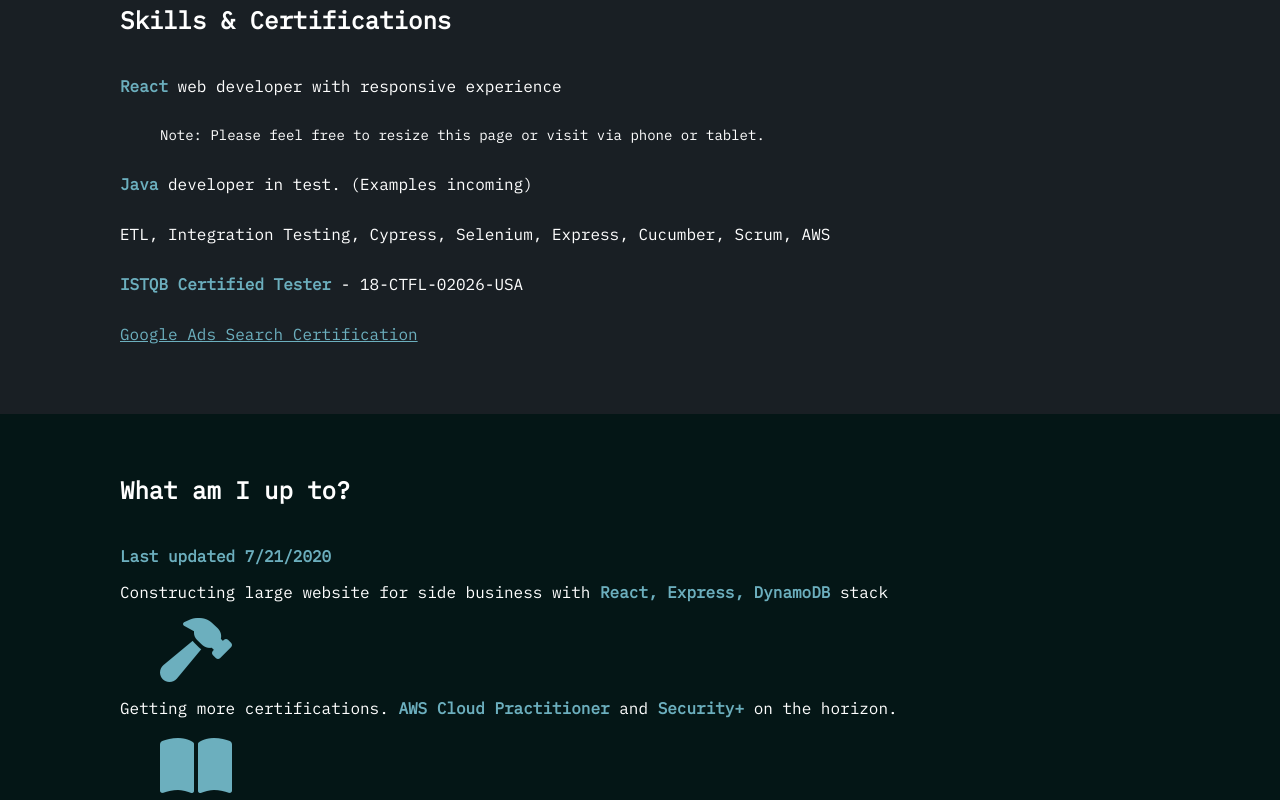
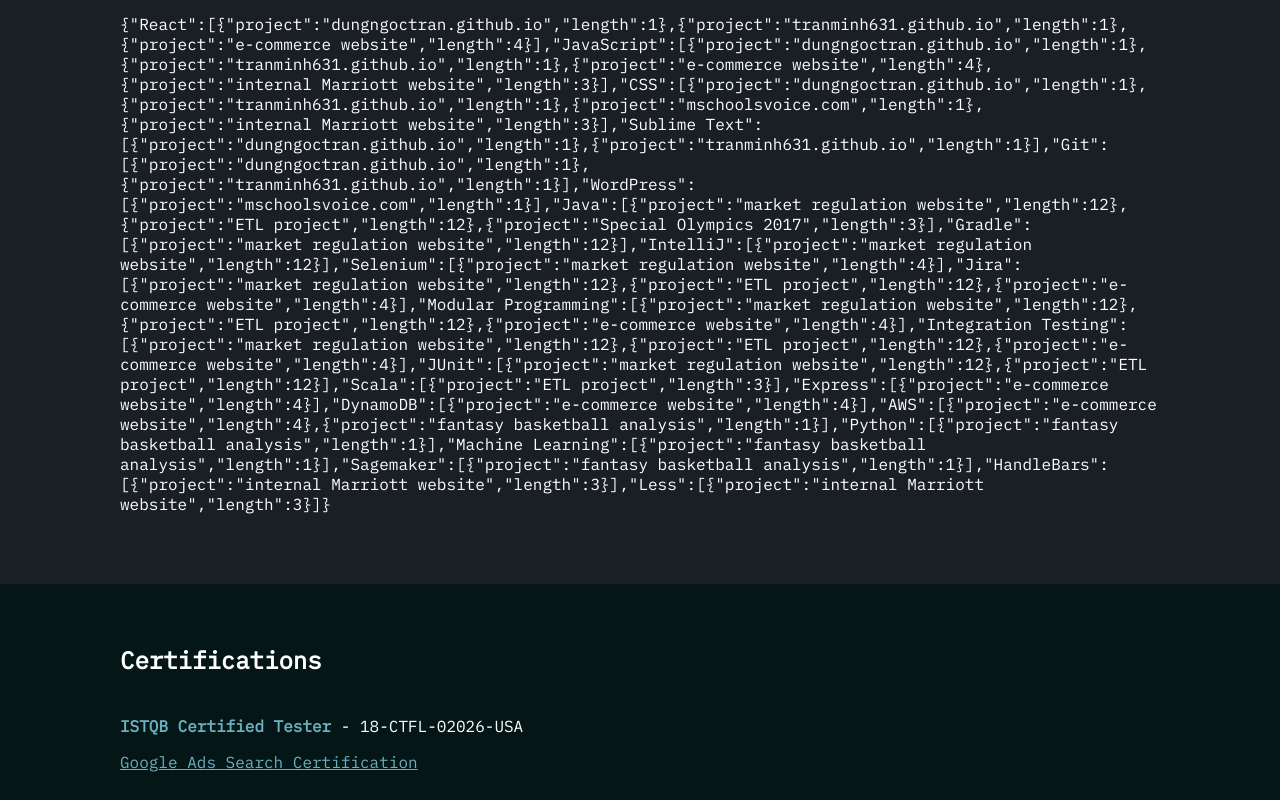
Before and after one commit to tranminh631/tranminh631.github.io, a React (Create React App) app: page / in a window 1280 px wide. Shown: the part 860-1660 px from the top of the page. Built offline with nearby package versions, Linux system fonts and the light colour scheme; the HTML template or start-up script is replaced by a standard one.

Commit message:
project historical data

```diff
--- a/src/App.js
+++ b/src/App.js
@@ -6,6 +6,7 @@
 import Skills from './Skills';
 import Contact from './Contact';
 import Blog from './Blog';
+import Certifications from './Certifications';
 
 function App() {
   return (
@@ -16,6 +17,7 @@
       <Welcome />
       <Bio />
       <Skills />
+      <Certifications />
       <Blog />
       <Contact />
     </div>
--- a/src/Bio.js
+++ b/src/Bio.js
@@ -1,5 +1,5 @@
 import React from 'react';
-import Profile from './Profile Pic.png'
+import Profile from './resources/Profile Pic.png'
 import './Bio.css'
 
 function Bio() {
--- /dev/null
+++ b/src/Certifications.js
@@ -0,0 +1,15 @@
+import React from 'react';
+
+function Certifications() {
+	return(
+		<div className="Certifications module">
+			<h2>Certifications</h2>
+			<p><b>ISTQB Certified Tester</b> - 18-CTFL-02026-USA</p>
+			<p><a href="https://skillshop.exceedlms.com/profiles/08f10ae5d7c9405b848a19d36e0affe0"
+				target="_blank" rel="noopener noreferrer">
+				Google Ads Search Certification</a></p>
+		</div>
+	)
+}
+
+export default Certifications;
--- a/src/Skills.js
+++ b/src/Skills.js
@@ -1,18 +1,29 @@
 import React from 'react';
-import './Skills.css'
+import projects from './resources/projects.json';
+import './Skills.css';
+
+function parseTech() {
+	const parsed = {};
+	projects.forEach(project => {
+		project.technologies.forEach(tech => {
+			const projectShort = {
+				"project": project.name,
+				"length": tech.length ? tech.length : project.length
+			}
+			if (parsed[tech.name]) {
+				parsed[tech.name].push(projectShort)
+			} else {
+				parsed[tech.name] = [projectShort]
+			}
+		})
+	})
+	return parsed;
+}
 
 function Skills() {
 	return(
 		<div className="Skills module">
-			<h2>Skills & Certifications</h2>
-			<p><b>React</b> web developer with responsive experience</p>
-			<p className="note">Note: Please feel free to resize this page or visit via phone or tablet.</p>
-			<p><b>Java</b> developer in test. (Examples incoming)</p>
-			<p>ETL, Integration Testing, Cypress, Selenium, Express, Cucumber, Scrum, AWS</p>
-			<p><b>ISTQB Certified Tester</b> - 18-CTFL-02026-USA</p>
-			<p><a href="https://skillshop.exceedlms.com/profiles/08f10ae5d7c9405b848a19d36e0affe0"
-				target="_blank" rel="noopener noreferrer">
-				Google Ads Search Certification</a></p>
+			<p>{JSON.stringify(parseTech())}</p>
 		</div>
 	)
 }
--- /dev/null
+++ b/src/resources/projects.json
@@ -0,0 +1,201 @@
+[
+	{
+		"name": "dungngoctran.github.io",
+		"isPublic": true,
+		"owner": "Dung Tran",
+		"length": 1,
+		"technologies": [
+			{
+				"name": "React"
+			},
+			{
+				"name": "JavaScript"
+			},
+			{
+				"name": "CSS"
+			},
+			{
+				"name": "Sublime Text"
+			},
+			{
+				"name": "Git"
+			}
+		]
+	},
+	{
+		"name": "tranminh631.github.io",
+		"isPublic": true,
+		"owner": "Minh Tran",
+		"length": 1,
+		"technologies": [
+			{
+				"name": "React"
+			},
+			{
+				"name": "JavaScript"
+			},
+			{
+				"name": "CSS"
+			},
+			{
+				"name": "Sublime Text"
+			},
+			{
+				"name": "Git"
+			}
+		]
+	},
+	{
+		"name": "mschoolsvoice.com",
+		"isPublic": true,
+		"owner": "Melvin Schools",
+		"length": 1,
+		"technologies": [
+			{
+				"name": "WordPress"
+			},
+			{
+				"name": "CSS"
+			}
+		]
+	},
+	{
+		"name": "market regulation website",
+		"owner": "FINRA",
+		"length": 12,
+		"technologies": [
+			{
+				"name": "Java"
+			},
+			{
+				"name": "Gradle"
+			},
+			{
+				"name": "IntelliJ"
+			},
+			{
+				"name": "Selenium",
+				"length": 4
+			},
+			{
+				"name": "Jira"
+			},
+			{
+				"name": "Modular Programming"
+			},
+			{
+				"name": "Integration Testing"
+			},
+			{
+				"name": "JUnit"
+			}
+		]
+	},
+	{
+		"name": "ETL project",
+		"owner": "FINRA",
+		"length": 12,
+		"technologies": [
+			{
+				"name": "Java"
+			},
+			{
+				"name": "Scala",
+				"length": 3
+			},
+			{
+				"name": "Jira"
+			},
+			{
+				"name": "Modular Programming"
+			},
+			{
+				"name": "Integration Testing"
+			},
+			{
+				"name": "JUnit"
+			}
+		]
+	},
+	{
+		"name": "e-commerce website",
+		"owner": "Minh Tran",
+		"length": 4,
+		"technologies": [
+			{
+				"name": "React"
+			},
+			{
+				"name": "Express"
+			},
+			{
+				"name": "JavaScript"
+			},
+			{
+				"name": "DynamoDB"
+			},
+			{
+				"name": "AWS"
+			},
+			{
+				"name": "Jira"
+			},
+			{
+				"name": "Modular Programming"
+			},
+			{
+				"name": "Integration Testing"
+			}
+		]
+	},
+	{
+		"name": "fantasy basketball analysis",
+		"owner": "Minh Tran",
+		"length": 1,
+		"technologies": [
+			{
+				"name": "Python"
+			},
+			{
+				"name": "Machine Learning"
+			},
+			{
+				"name": "AWS"
+			},
+			{
+				"name": "Sagemaker"
+			}
+		]
+	},
+	{
+		"name": "Special Olympics 2017",
+		"isPublic": true,
+		"retired": true,
+		"owner": "Perfect Sense",
+		"length": 3,
+		"technologies": [
+			{
+				"name": "Java"
+			}
+		]
+	},
+	{
+		"name": "internal Marriott website",
+		"owner": "Perfect Sense",
+		"length": 3,
+		"technologies": [
+			{
+				"name": "JavaScript"
+			},
+			{
+				"name": "HandleBars"
+			},
+			{
+				"name": "CSS"
+			},
+			{
+				"name": "Less"
+			}
+		]
+	}
+]
```
Also changed, not shown: public/manifest.json, src/resources/Profile Pic.png (renamed from src/Profile Pic.png).
